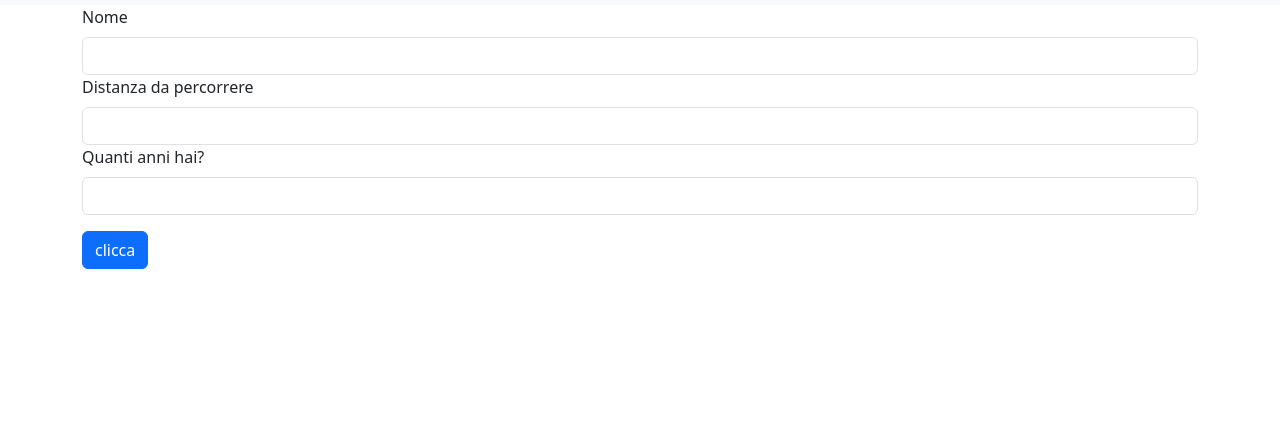
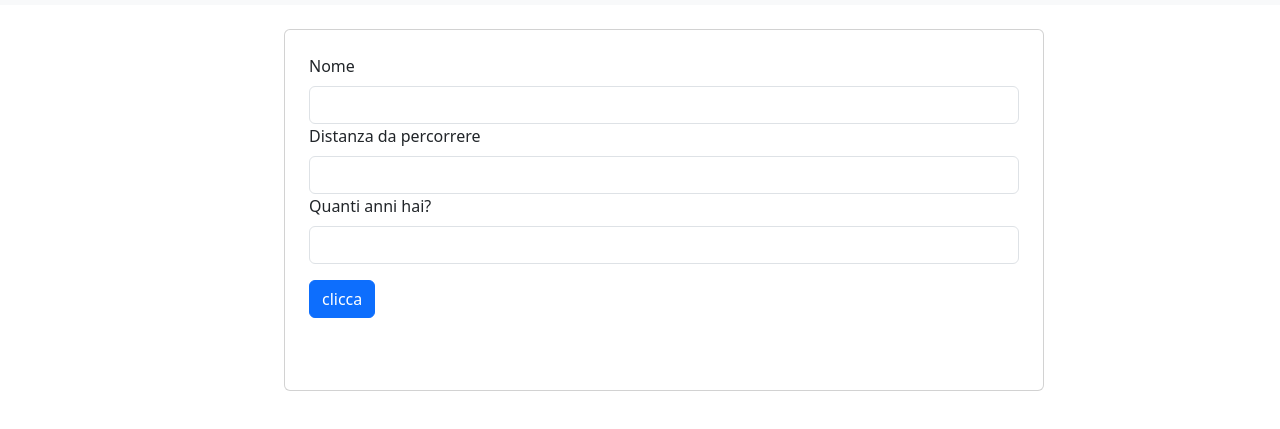
Before and after one commit to andreafulc/js-biglietto-treno-form, a plain HTML site: page index.html in a window 1280 px wide. Shown: the part 51-480 px from the top of the page. Drawn offline with nearby package versions, Linux system fonts and the light colour scheme.

Commit message:
fix: no the design is a bit more good

```diff
--- a/index.html
+++ b/index.html
@@ -35,6 +35,9 @@
    <!-- main -->
    <main>
 <div class="container">
+  <div class="row">
+    <div class="col-md-2"></div>
+      <div class="card m-4 p-4 col-md-8 ">
     <!-- here is the form with all the form i need -->
     <form id="ticketForm" action="">
         <label for="user" class="form-label">Nome</label>
@@ -46,10 +49,11 @@
         <label for="age" class="form-label">Quanti anni hai?</label>
         <input type="text" class="form-control" id="age" autocomplete="off">
 
-
         <button type="submit" class="btn btn-primary mt-3">clicca</button>
     </form>
     <h2 id="result" class="text-center m-4 fw-lighter"></h2>
+</div>
+</div>
 </div>
 
    </main>
```
